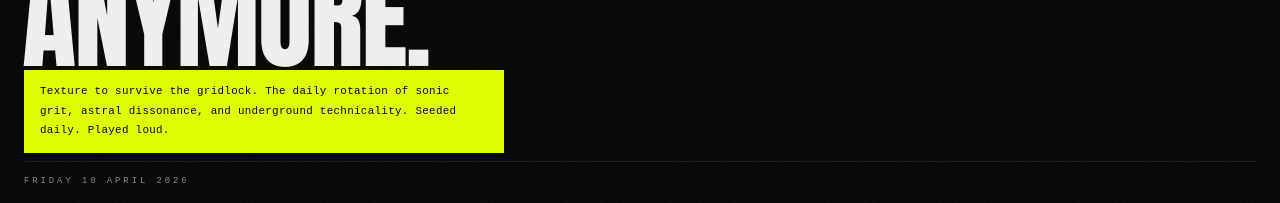
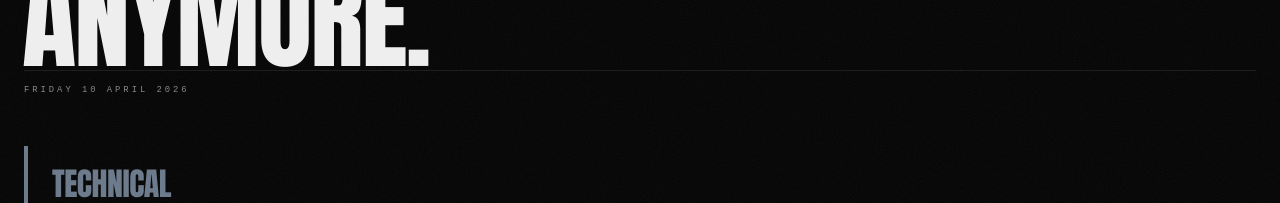
Before and after one commit to krkhead/the_krkhouse, a Next.js app: page /drive in a window 1280 px wide. Shown: the part 344-547 px from the top of the page. Built offline with nearby package versions, Linux system fonts and the light colour scheme.

Commit message:
copy: strip all room body copy, replace foyer text
- Foyer: replace long manifesto with single acid-box line "Welcome to the Krkhouse — a digital vault by Krad"
- Drive: remove body copy entirely
- Studio: remove body copy entirely

Co-Authored-By: Claude Sonnet 4.6 <noreply@anthropic.com>

```diff
--- a/app/drive/page.tsx
+++ b/app/drive/page.tsx
@@ -88,22 +88,6 @@ export default function DrivePage() {
         </h1>
       </div>
 
-      {/* Body copy — acid yellow box */}
-      <p style={{
-        fontFamily: 'var(--font-mono)',
-        fontSize: '0.68rem',
-        color: '#050505',
-        lineHeight: 1.8,
-        maxWidth: 480,
-        letterSpacing: '0.3px',
-        marginBottom: '0.5rem',
-        backgroundColor: '#e0ff00',
-        padding: '0.75rem 1rem',
-        display: 'inline-block',
-      }}>
-        Texture to survive the gridlock. The daily rotation of sonic grit,
-        astral dissonance, and underground technicality. Seeded daily. Played loud.
-      </p>
 
       {/* Date stamp */}
       <p style={{
--- a/app/page.tsx
+++ b/app/page.tsx
@@ -78,23 +78,20 @@ export default function Foyer() {
           <span style={{ color: '#e0ff00' }}>So I Curate.</span>
         </h1>
 
-        {/* Body copy — acid yellow box */}
+        {/* Welcome line */}
         <p style={{
           fontFamily: 'var(--font-mono)',
           fontSize: '0.7rem',
           color: '#050505',
-          lineHeight: 1.8,
-          maxWidth: 520,
+          lineHeight: 1,
           marginTop: '1.5rem',
           marginBottom: '2.5rem',
           letterSpacing: '0.3px',
           backgroundColor: '#e0ff00',
-          padding: '0.75rem 1rem',
+          padding: '0.6rem 1rem',
           display: 'inline-block',
         }}>
-          This is the Krkhouse. An interface between the chaos of the city and
-          intentional curation. No smooth edges. No polite consumption. A digital vault
-          of sound, raw expressionism, and gut-reaction essays.
+          Welcome to the Krkhouse — a digital vault by Krad
         </p>
       </header>
 
--- a/app/studio/page.tsx
+++ b/app/studio/page.tsx
@@ -30,23 +30,6 @@ export default async function StudioPage() {
         </h1>
       </div>
 
-      {/* Body copy */}
-      <p style={{
-        fontFamily: 'var(--font-mono)',
-        fontSize: '0.68rem',
-        color: '#050505',
-        lineHeight: 1.8,
-        maxWidth: 420,
-        letterSpacing: '0.3px',
-        marginBottom: '0.5rem',
-        backgroundColor: '#e0ff00',
-        padding: '0.75rem 1rem',
-        display: 'inline-block',
-      }}>
-        Frantic linework and high-contrast expressionism.
-        The ugly-cool archive. {total > 0 ? `${total}+` : '202+'} artifacts.
-        Look, but don&apos;t touch.
-      </p>
 
       {/* Count stamp */}
       <p style={{
```
